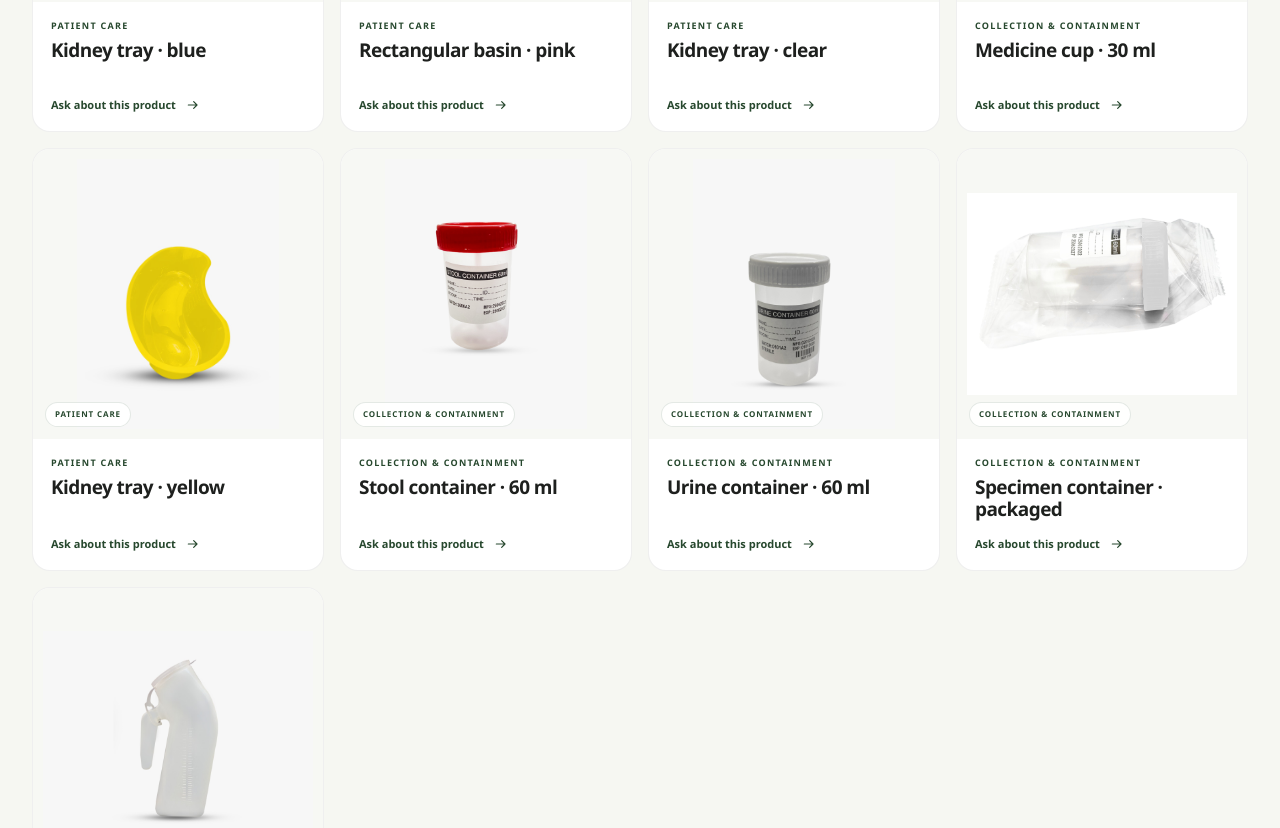
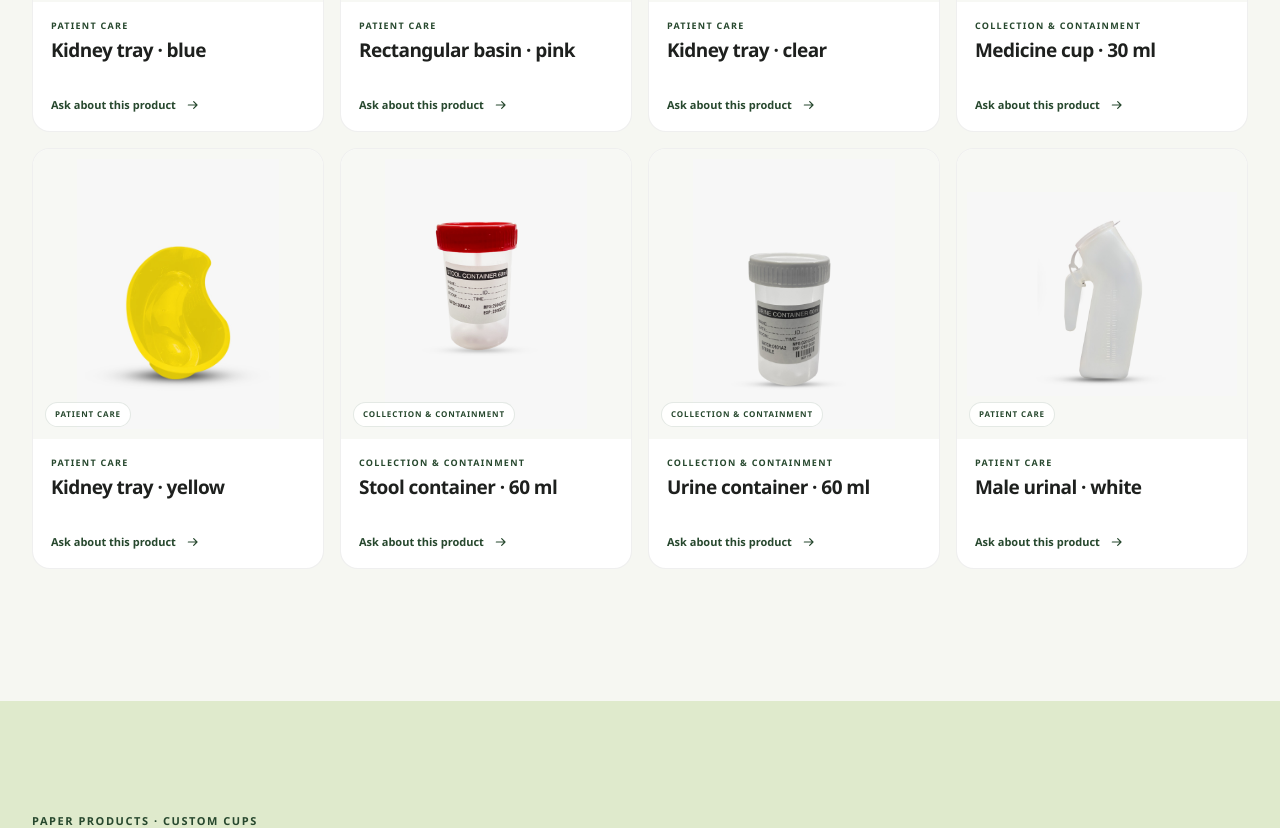
Before and after one commit to wwwwebexxy-cmd/Sterile, a Next.js app: page / in a window 1280 px wide. Shown: the part 2557-3385 px from the top of the page. Built offline with nearby package versions, Linux system fonts and the light colour scheme.

Commit message:
Update page.tsx

```diff
--- a/src/app/page.tsx
+++ b/src/app/page.tsx
@@ -221,12 +221,12 @@ const plasticProducts = [
     category: "Collection & containment",
     title: "Urine container · 60 ml",
   },
-  {
-    image: "/images/plastic/plastic-17-specimen-container-packaged.jpeg",
-    imageAlt: "Specimen container sealed in a sterile pouch",
-    category: "Collection & containment",
-    title: "Specimen container · packaged",
-  },
+  // {
+  //   image: "/images/plastic/plastic-17-specimen-container-packaged.jpeg",
+  //   imageAlt: "Specimen container sealed in a sterile pouch",
+  //   category: "Collection & containment",
+  //   title: "Specimen container · packaged",
+  // },
   {
     image: "/images/plastic/plastic-18-male-urinal-white.jpeg",
     imageAlt: "White male urinal with graduated markings",
```
